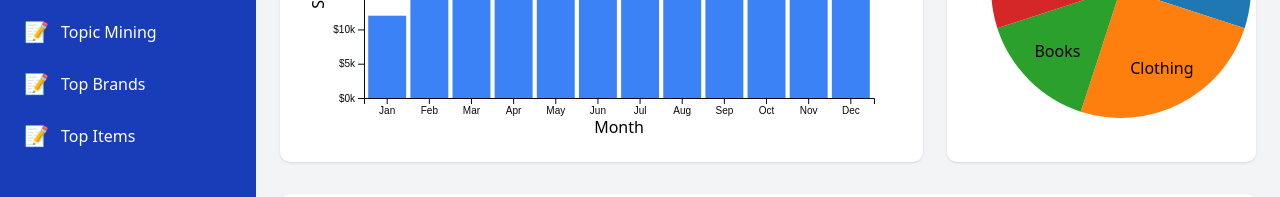
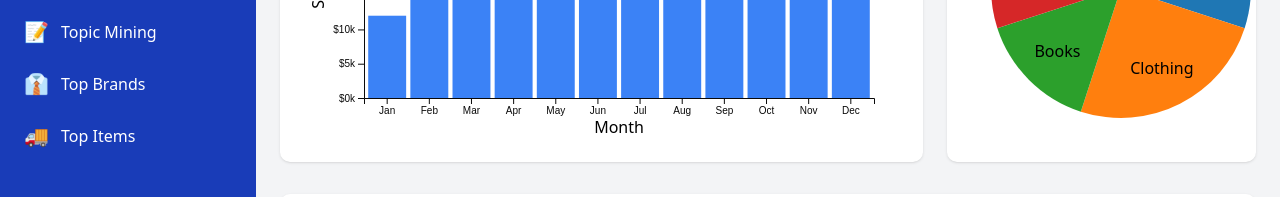
Before and after one commit to harshbaid-13/AmazoLens, a React (Vite) app: page / in a window 1280 px wide. Shown: the part 454-651 px from the top of the page. Built offline with nearby package versions, Linux system fonts and the light colour scheme; no server answers.

Commit message:
Top brands done

```diff
--- a/src/components/Navbar.jsx
+++ b/src/components/Navbar.jsx
@@ -23,8 +23,8 @@ export default function Navbar({ sidebarOpen, setSidebarOpen }) {
     },
     { name: "Sentiment Analysis", path: "/sentiment-analysis", icon: "😊" },
     { name: "Topic Mining", path: "/topic-mining", icon: "📝" },
-    { name: "Top Brands", path: "/top-brands", icon: "📝" },
-    { name: "Top Items", path: "/top-items", icon: "📝" },
+    { name: "Top Brands", path: "/top-brands", icon: "👔" },
+    { name: "Top Items", path: "/top-items", icon: "🚚" },
   ];
 
   return (
```
